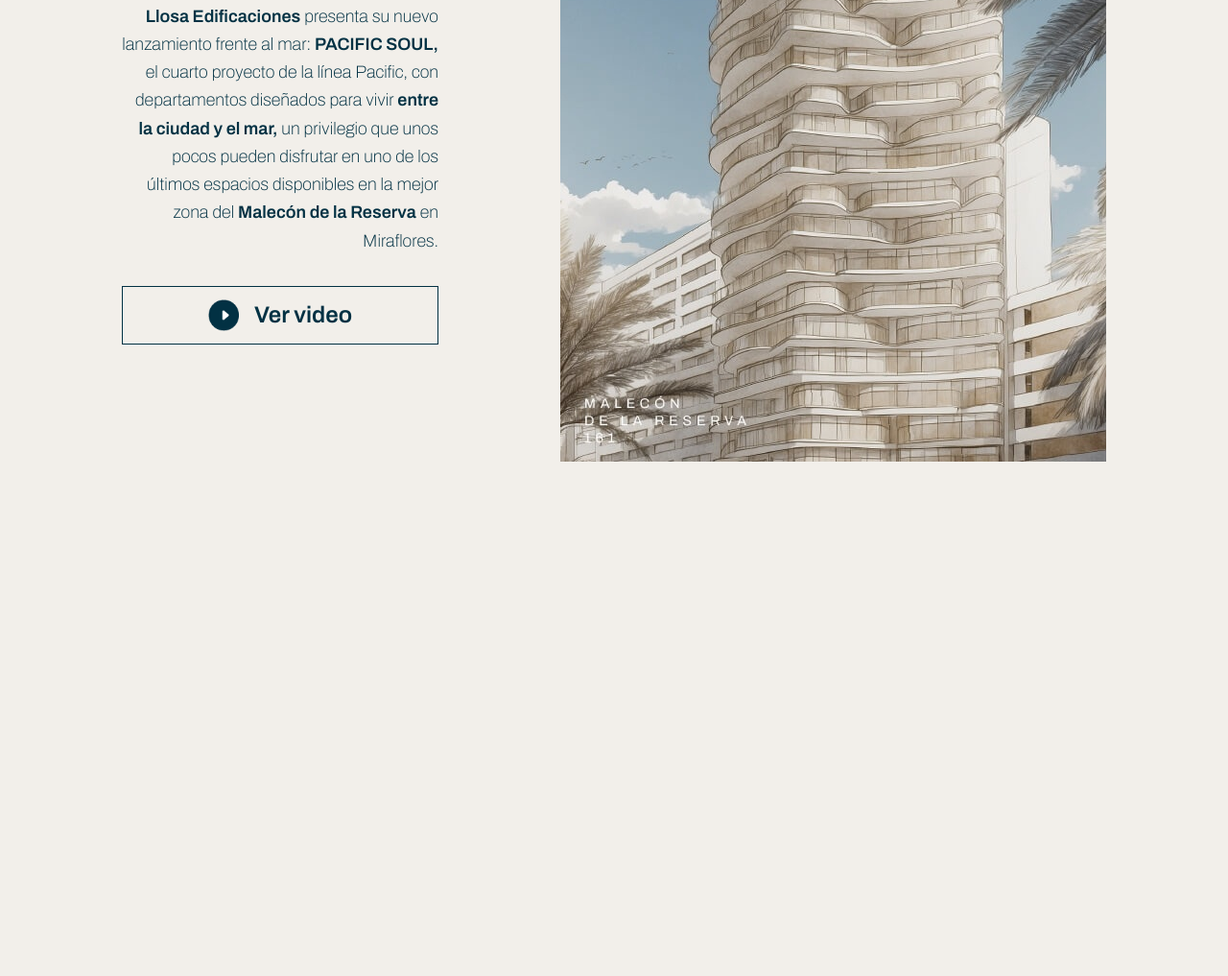
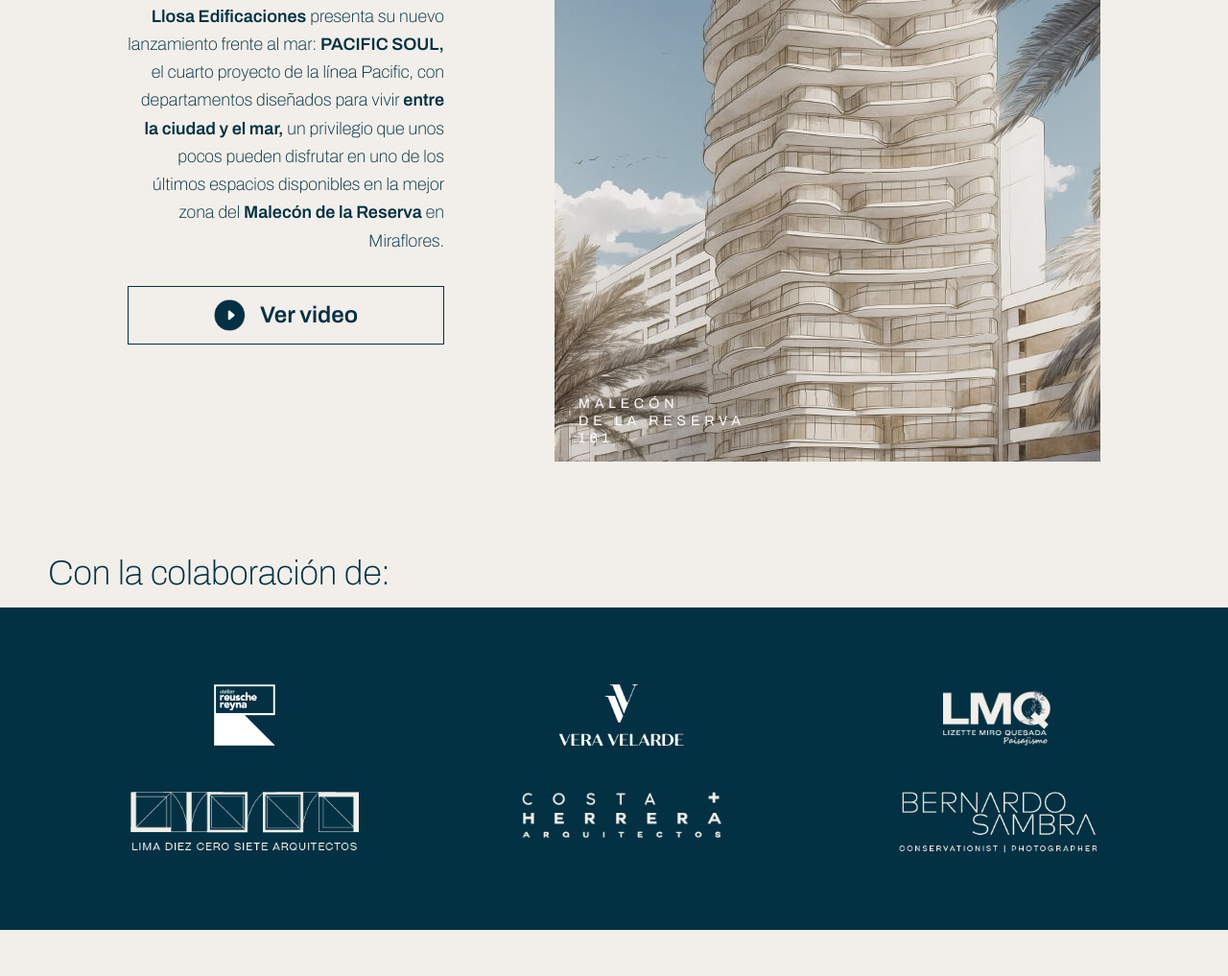
Before and after one commit to leonardo-bravop/pacific-soul-astro, an Astro site: page / in a window 1280 px wide. Shown: the part 999-2016 px from the top of the page at 96% size. Before the commit the page ends 1528 px from the top, so only its background shows below. Built offline with nearby package versions, Linux system fonts and the light colour scheme; Astro itself is replaced by a stand-in of ours.

Commit message:
Add partners section

```diff
--- /dev/null
+++ b/src/components/Partners.astro
@@ -0,0 +1,35 @@
+---
+import logoReyna from '@assets/logo-reusche-reyna.png';
+import logoVera from '@assets/logo-vera.png';
+import logoLmq from '@assets/logo-lmq.png';
+import logoLimaDiez from '@assets/logo-lima-diez.png';
+import logoCostaHerrera from '@assets/costa-herrera.png';
+import logoBernardo from '@assets/logo-bernardo.png';
+---
+<section class="pt-12 pb-0 md:py-12">
+    <div data-aos="fade-up" class="container mx-auto aos-init aos-animate">
+        <p class="ffArchivoThin text-2xl md:text-4xl text-[#023143]">Con la colaboración de:</p>
+    </div>
+    <div data-aos="fade-right" class="bg-[#023143] container-tw py-12 px-8 lg:py-20 aos-init aos-animate">
+        <div class="container grid grid-cols-1 md:grid-cols-2 lg:grid-cols-3 gap-y-12" style="margin-right: inherit;">
+            <div class="order-1 md:order-none">
+                <img class="h-[70px] md:h-16 mx-auto" src={logoReyna.src} alt="logo reusche reyna">
+            </div>
+            <div class="order-3 md:order-none">
+                <img class="h-[70px] md:h-16 mx-auto" src={logoVera.src} alt="logo vera velarde">
+            </div>
+            <div class="order-5 md:order-none">
+                <img class="h-[50px] md:h-16 mx-auto" src={logoLmq.src} alt="logo lmq">
+            </div>
+            <div class="order-2 md:order-none">
+                <img class="h-[50px] md:h-16 mx-auto" src={logoLimaDiez.src} alt="logo lima diez">
+            </div>
+            <div class="order-4 md:order-none">
+                <img class="h-12 mx-auto" src={logoCostaHerrera.src} alt="logo costa herrera">
+            </div>
+            <div class="order-6 md:order-none">
+                <img class="h-[50px] md:h-16 mx-auto" src={logoBernardo.src} alt="logo bernardo sambra">
+            </div>
+        </div>
+    </div>
+</section>
--- a/src/pages/index.astro
+++ b/src/pages/index.astro
@@ -1,6 +1,7 @@
 ---
 import VideoBackground from '@components/VideoBackground.astro';
 import Overview from '@components/Overview.astro';
+import Partners from '@components/Partners.astro';
 import Layout from '../layouts/Layout.astro';
 import "@styles/global.css";
 ---
@@ -8,4 +9,5 @@
 <Layout title="Pacific Soul | Departamentos en el malecón de Miraflores | Llosa Edificaciones">
     <VideoBackground />
     <Overview />
+    <Partners />
 </Layout>
--- a/src/styles/global.css
+++ b/src/styles/global.css
@@ -136,6 +136,12 @@
     position: relative;
 }
 
+@layer base {
+    p {
+      @apply leading-6 mb-4;
+    }
+}
+
 p:first-child {
     margin-top: 0;
 }
@@ -143,3 +149,16 @@
 span {
 	color: inherit;
 }
+
+.container {
+    max-width: 1200px;
+    width: 100%;
+    padding: 0 10px;
+    margin: 0 auto;
+}
+
+@media (min-width: 768px) {
+    .md\:text-4xl {
+      line-height: 2.5rem;
+    }
+}
```
Also changed, not shown: src/assets/costa-herrera.png (added), src/assets/logo-bernardo.png (added), src/assets/logo-lima-diez.png (added), src/assets/logo-lmq.png (added), src/assets/logo-reusche-reyna.png (added), src/assets/logo-vera.png (added).
